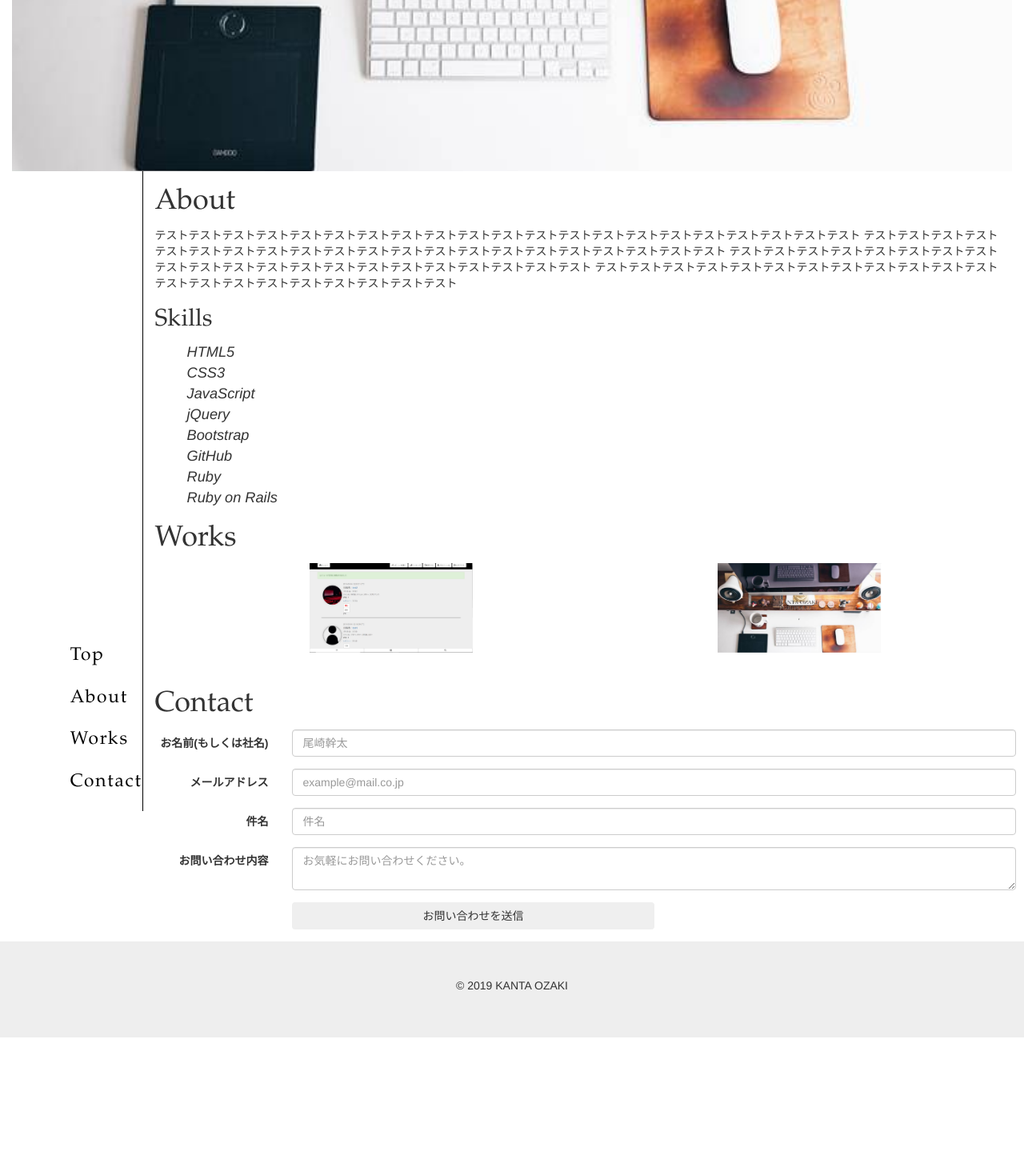
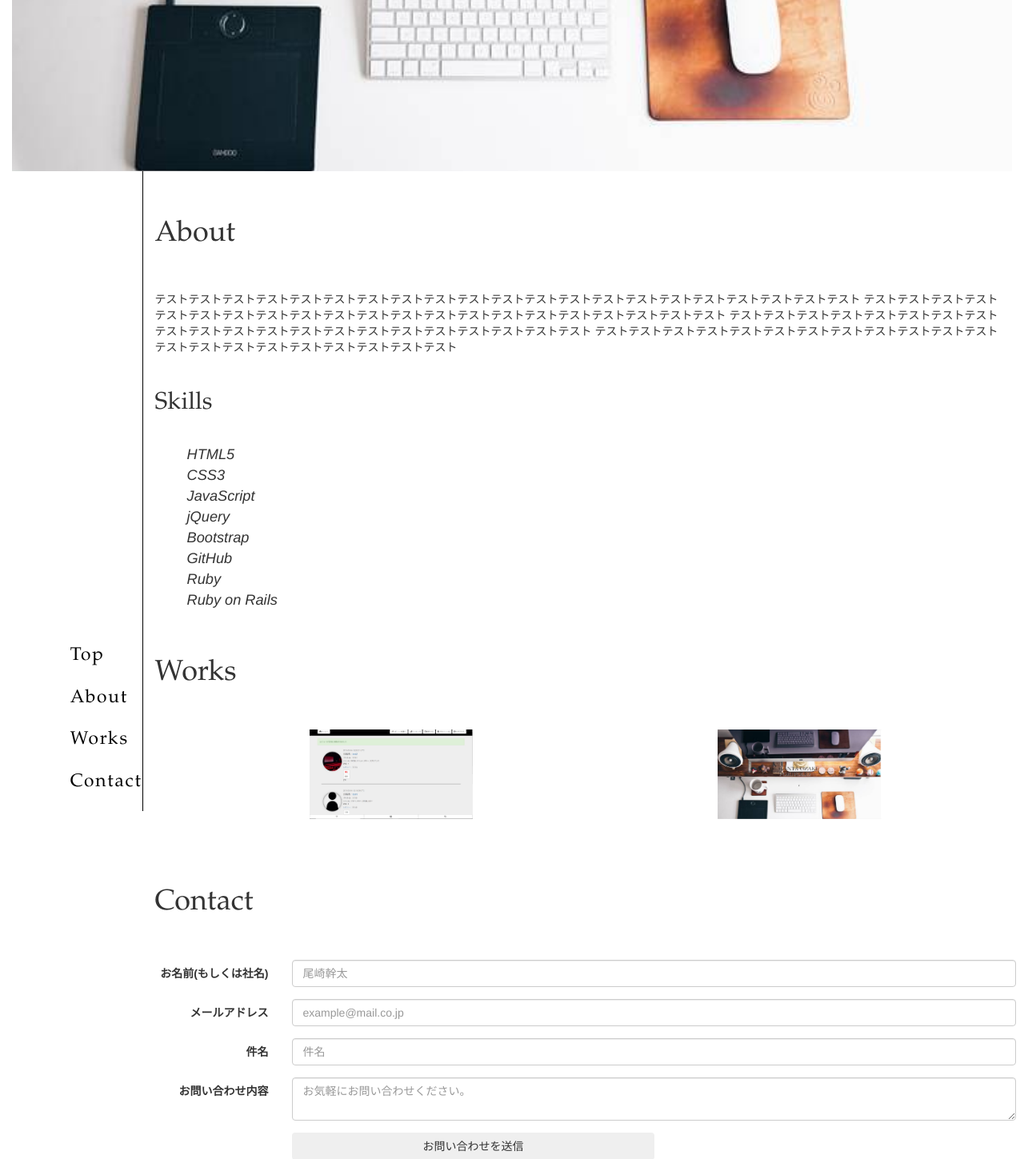
Before and after one commit to Kan-prog/-my-portfolio, a PHP site: template views/index.html in a window 1280 px wide. Shown: the part 586-2035 px from the top of the page at 80% size. Before the commit the page ends 1883 px from the top, so only its background shows below. Run offline with PHP 8.4, Linux system fonts and the light colour scheme; the template is opened without the code that fills it, so the values that code supplies are empty; some libraries are stand-ins or nearby versions.

Commit message:
to heroku

```diff
--- a/assets/css/main.css
+++ b/assets/css/main.css
@@ -6,6 +6,14 @@ body{
 }
 a{
   color: #000;
+}
+h1{
+  padding-bottom: 5vh;
+  padding-top: 5vh;
+}
+h2{
+  padding-bottom: 3vh;
+  padding-top: 3vh;
 }
 .container {
   padding: 1%;
```
Also changed, not shown: 1 other file.
